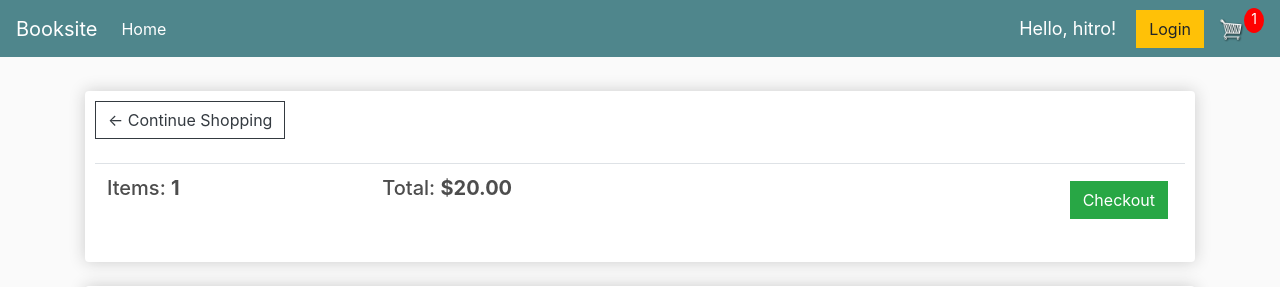
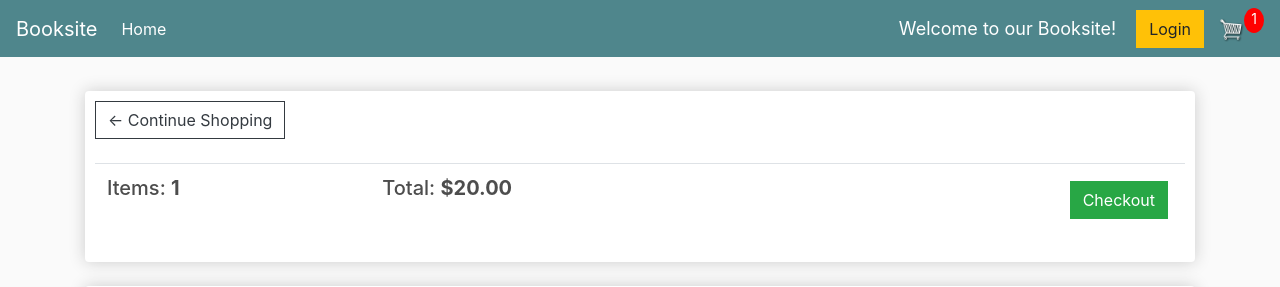
Before and after one commit to Hitro147/Booksite, a Django app: page /cart/ in a window 1280 px wide. Shown: the top 287 px of the page. Run offline with Django 3.2, Linux system fonts and the light colour scheme; a user stored in the database is signed in; data comes from the database, SQL or seed files in the repository; lists and menus that the app fills with data are empty; some libraries are stand-ins or nearby versions.

```diff
--- a/ecommerce/store/templates/store/main.html
+++ b/ecommerce/store/templates/store/main.html
@@ -85,8 +85,8 @@
             </li>
           </ul>
           <div class="form-inline my-2 my-lg-0">
-            <span id="hello-msg">Hello, {{request.user}}!</span>
-            <a href=""class="btn btn-warning">Login</a>
+            <span id="hello-msg">Welcome to our Booksite!</span>
+            <a href="#"class="btn btn-warning">Login</a>
 
             <a href="{% url 'cart' %}">
                <img  id="cart-icon" src="{% static 'images/cart.png' %}">
```
